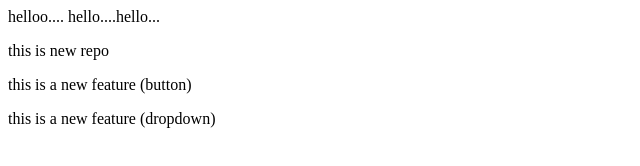
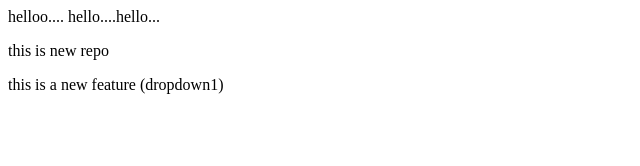
Before and after one commit to Akshathajogi/LocalRepo, a plain HTML site: page index.html in a window 1280 px wide. Shown: the whole page, without its empty margins (0-640 px from the left). Drawn offline with Linux system fonts and the light colour scheme.

Commit message:
add dropdown1

```diff
--- a/index.html
+++ b/index.html
@@ -1,6 +1,3 @@
 <p> helloo.... hello....hello...</p>
 <p> this is new repo</p>
-
-<p> this is a new feature (button)</p>
-
-<p> this is a new feature (dropdown)</p>
+<p> this is a new feature (dropdown1)</p>
```
